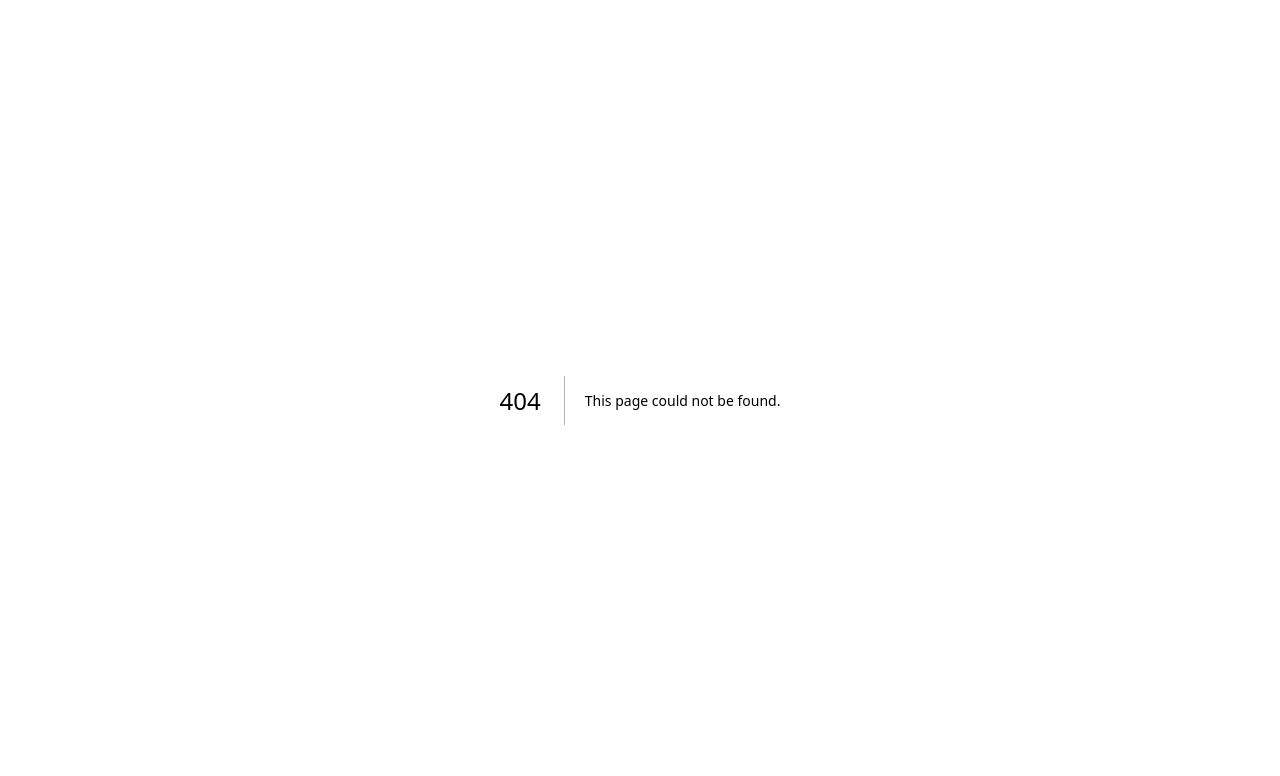
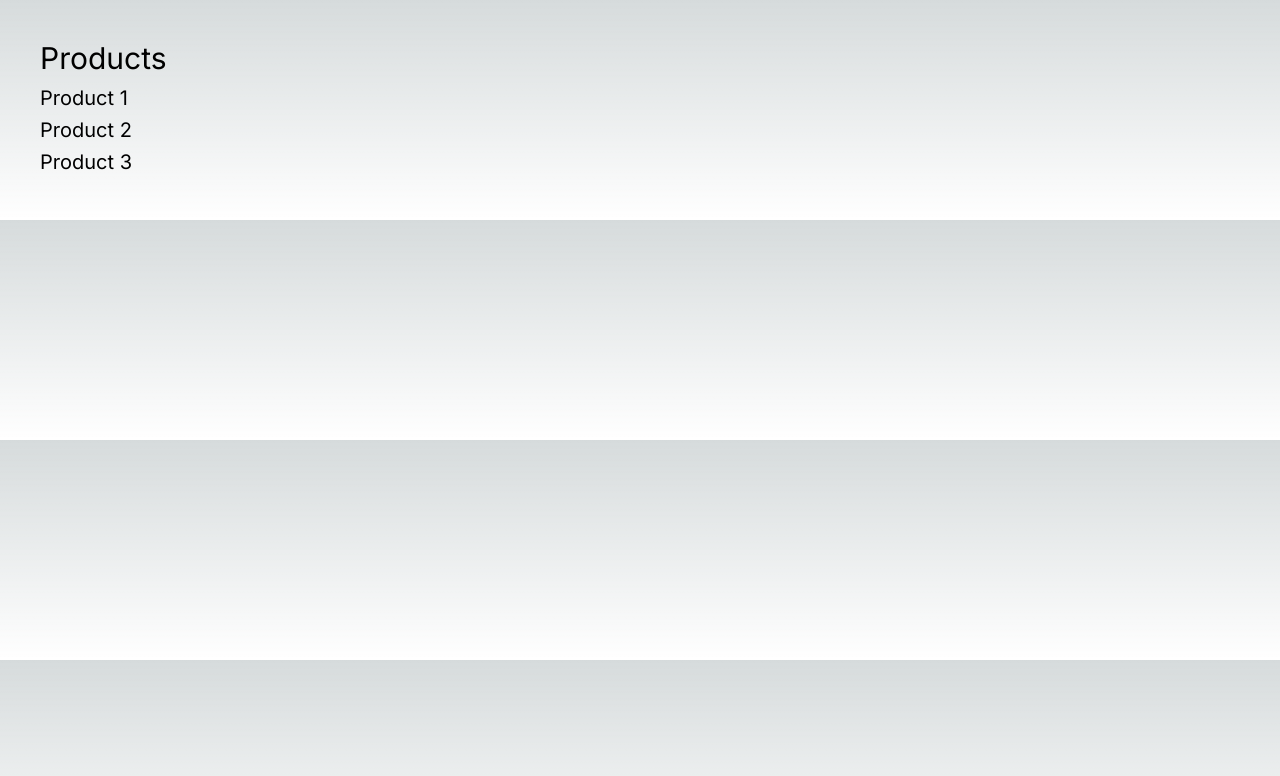
Before and after one commit to mariolazzari/next14-ce, a Next.js app in the folder routing-demo/: page /products in a window 1280 px wide. Before the commit this address had no page. Shown: the top 776 px of the page. Built offline with nearby package versions, Linux system fonts and the light colour scheme.

Commit message:
Done lesson 7

```diff
--- /dev/null
+++ b/routing-demo/src/app/products/[productId]/page.tsx
@@ -0,0 +1,17 @@
+type Props = {
+  params: {
+    productId: string;
+  };
+};
+
+function ProductDetails({ params }: Props) {
+  return (
+    <div className="p-10">
+      <h1 className="text-xl">
+        Product details: <span className="font-bold">{params.productId}</span>
+      </h1>
+    </div>
+  );
+}
+
+export default ProductDetails;
--- /dev/null
+++ b/routing-demo/src/app/products/page.tsx
@@ -0,0 +1,14 @@
+function Products() {
+  return (
+    <div className="p-10">
+      <h1 className="text-3xl mb-2">Products</h1>
+      {[1, 2, 3].map(p => (
+        <h2 key={p} className="text-xl mb-1">
+          Product {p}
+        </h2>
+      ))}
+    </div>
+  );
+}
+
+export default Products;
```
